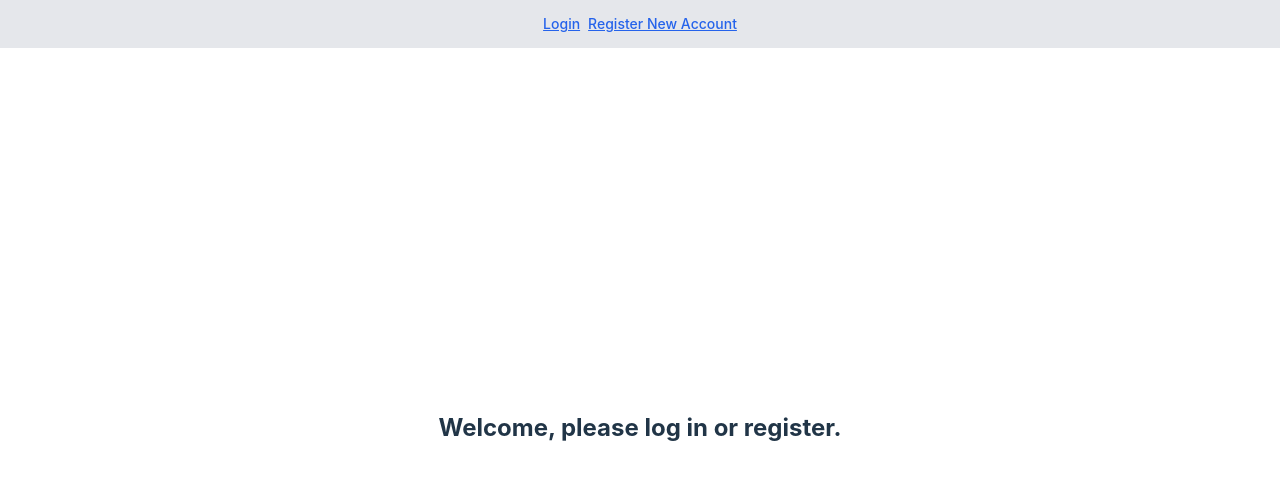
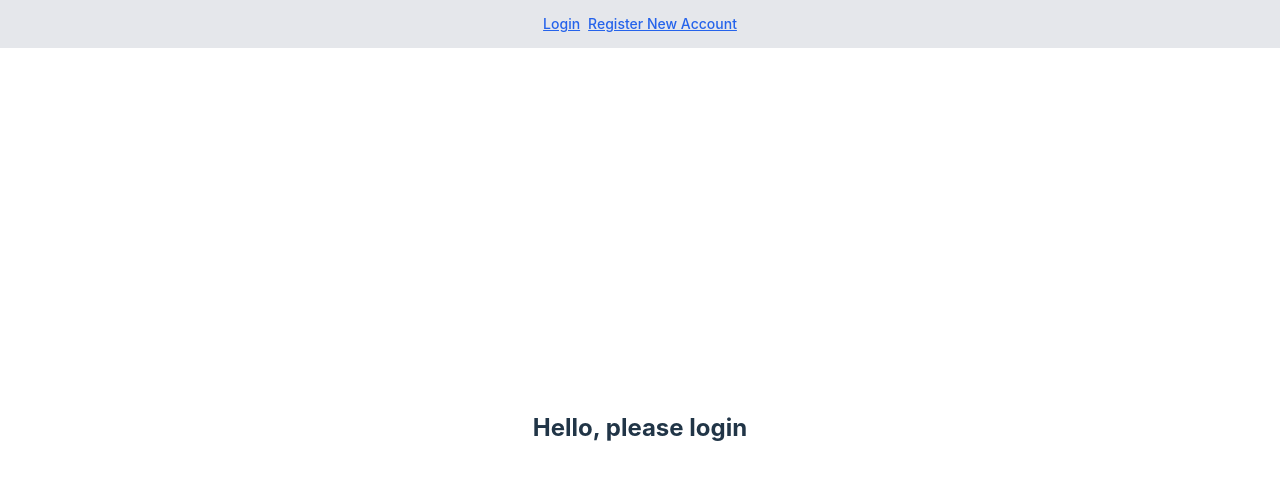
Before and after one commit to Abhijeet1520/fitness-site, a React (Vite) app: page / in a window 1280 px wide. Shown: the top 480 px of the page. Built offline with nearby package versions, Linux system fonts and the light colour scheme; no server answers.

Commit message:
firebase setup complete

```diff
--- a/src/Home.tsx
+++ b/src/Home.tsx
@@ -2,44 +2,25 @@ import React from 'react';
 import { Link, useNavigate } from 'react-router-dom';
 import { useAuth } from './contexts/authContext';
 import { doSignOut } from './firebase/auth';
+import Header from './header';
 
 const Home: React.FC = () => {
     const navigate = useNavigate();
-    const { userLoggedIn, currentUser } = useAuth();
+    const { currentUser, userLoggedIn } = useAuth();
 
     return (
         <div>
-            <nav className="flex flex-row gap-x-2 w-full z-20 fixed top-0 left-0 h-12 border-b place-content-center items-center bg-gray-200">
-                {userLoggedIn ? (
-                    <>
-                        <button
-                            onClick={() => {
-                                doSignOut().then(() => {
-                                    navigate('/login');
-                                });
-                            }}
-                            className="text-sm text-blue-600 underline"
-                        >
-                            Logout
-                        </button>
-                    </>
-                ) : (
-                    <>
-                        <Link className="text-sm text-blue-600 underline" to="/login">
-                            Login
-                        </Link>
-                        <Link className="text-sm text-blue-600 underline" to="/register">
-                            Register New Account
-                        </Link>
-                    </>
-                )}
-            </nav>
+            <Header />
 
-            <div className="text-2xl font-bold pt-14">
-                {userLoggedIn
-                    ? `Hello ${currentUser?.displayName ? currentUser.displayName : currentUser?.email}, you are now logged in.`
-                    : "Welcome, please log in or register."}
-            </div>
+            {userLoggedIn ? (
+            <div className='text-2xl font-bold pt-14'>Hello {currentUser?.displayName ? currentUser.displayName : currentUser?.email}, you are now logged in.</div>
+            )
+            :
+            (
+            <div className='text-2xl font-bold pt-14'>Hello, please login</div>
+            )
+        }
+
         </div>
     );
 };
--- a/src/auth/login/index.tsx
+++ b/src/auth/login/index.tsx
@@ -1,9 +1,11 @@
 import React, { useState, FormEvent, ChangeEvent } from 'react';
-import { Navigate, Link } from 'react-router-dom';
+import { Navigate, Link, useNavigate } from 'react-router-dom';
 import { doSignInWithEmailAndPassword, doSignInWithGoogle } from '../../firebase/auth';
 import { useAuth } from '../../contexts/authContext';
 
 const Login: React.FC = () => {
+    // const { userLoggedIn } = useAuth();
+    const navigate = useNavigate();
     const { userLoggedIn } = useAuth();
 
     const [email, setEmail] = useState<string>('');
@@ -18,6 +20,7 @@ const Login: React.FC = () => {
             try {
                 await doSignInWithEmailAndPassword(email, password);
                 // doSendEmailVerification()
+                navigate('/home');
             } catch (error) {
                 setIsSigningIn(false);
                 setErrorMessage('Error signing in. Please try again.');
--- a/src/firebase/firebase.tsx
+++ b/src/firebase/firebase.tsx
@@ -19,7 +19,7 @@ const firebaseConfig = {
 
 // Initialize Firebase
 const app = initializeApp(firebaseConfig);
+const auth = getAuth(app);
 const analytics = getAnalytics(app);
-const auth = getAuth(app);
 
 export { app, analytics, auth };
--- /dev/null
+++ b/src/header/index.tsx
@@ -0,0 +1,39 @@
+import React from "react";
+import { useAuth } from "../contexts/authContext";
+import { Link, useNavigate } from "react-router-dom";
+import { doSignOut } from "../firebase/auth";
+
+const Header: React.FC = () => {
+    const { userLoggedIn } = useAuth();
+    const navigate= useNavigate();
+
+    return (
+        <nav className="flex flex-row gap-x-2 w-full z-20 fixed top-0 left-0 h-12 border-b place-content-center items-center bg-gray-200">
+            {userLoggedIn ? (
+                <>
+                    <button
+                        onClick={() => {
+                            doSignOut().then(() => {
+                                navigate('/login');
+                            });
+                        }}
+                        className="text-sm text-blue-600 underline"
+                    >
+                        Logout
+                    </button>
+                </>
+            ) : (
+                <>
+                    <Link className="text-sm text-blue-600 underline" to="/login">
+                        Login
+                    </Link>
+                    <Link className="text-sm text-blue-600 underline" to="/register">
+                        Register New Account
+                    </Link>
+                </>
+            )}
+        </nav>
+    );
+};
+
+export default Header;
```
Also changed, not shown: src/App.tsx (+7 -2 lines).
